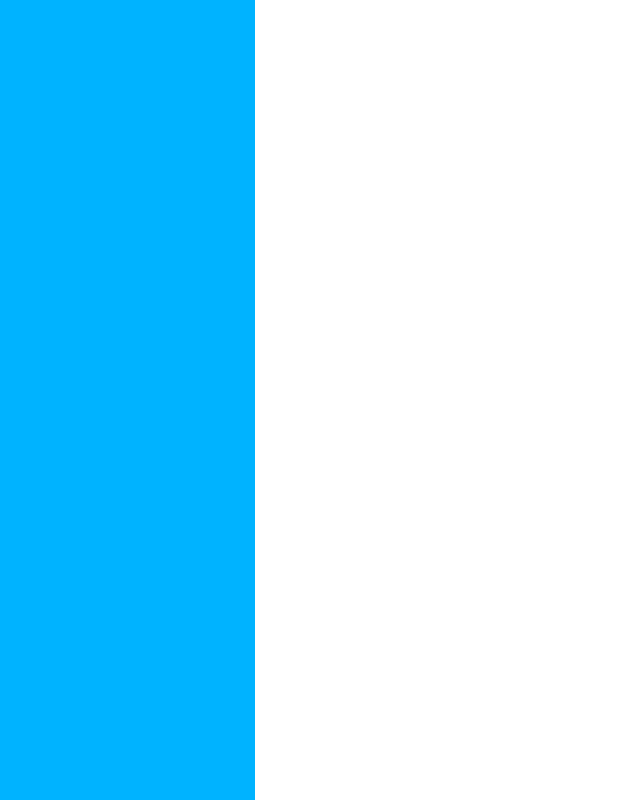
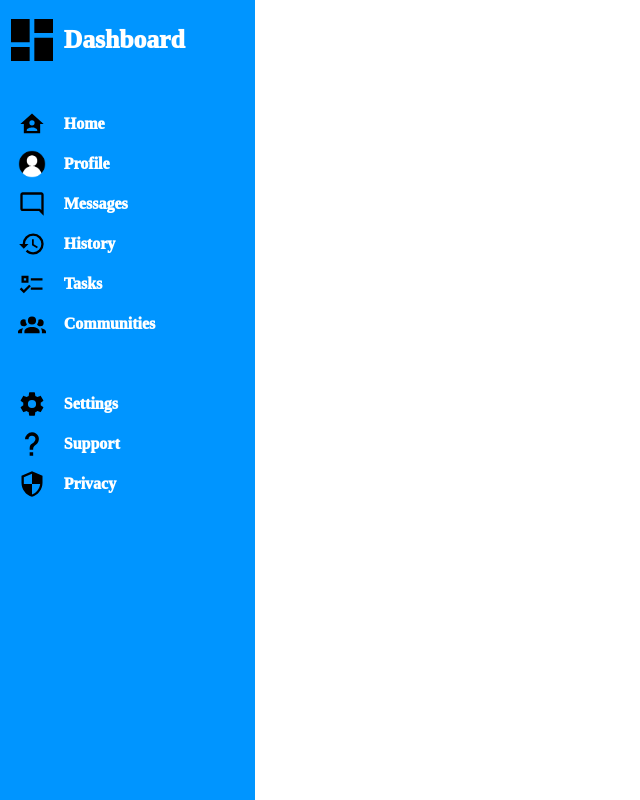
Before and after one commit to MathoVerse100/odin-admin-dashboard, a plain HTML site: page index.html in a window 1280 px wide. Shown: the whole page, without its empty margins (0-640 px from the left). Drawn offline with Linux system fonts and the light colour scheme.

Commit message:
Added the sidebar grid structure along with the appropraite styling and content

```diff
--- a/index.html
+++ b/index.html
@@ -8,11 +8,54 @@
 </head>
 <body>
     <div class="sidebar">
+        <div class="icon icon-1">
+          <img src="./images/view-dashboard.svg">
+        </div>
+        <div class="icon icon-2">Dashboard</div>
+        <div class="icon icon-3"></div>
+        <div class="icon icon-4"></div>
+        <div class="icon icon-5">
+          <img src="./images/home-account.svg">
+        </div>
+        <div class="icon icon-6">Home</div>
+        <div class="icon icon-7">
+          <img src="./images/profile.png">
+        </div>
+        <div class="icon icon-8">Profile</div>
+        <div class="icon icon-9">
+          <img src="./images/message-reply-outline.svg">
+        </div>
+        <div class="icon icon-10">Messages</div>
+        <div class="icon icon-11">
+          <img src="./images/history.svg">
+        </div>
+        <div class="icon icon-12">History</div>
+        <div class="icon icon-13">
+          <img src="./images/format-list-checks.svg">
+        </div>
+        <div class="icon icon-14">Tasks</div>
+        <div class="icon icon-15">
+          <img src="./images/account-group.svg">
+        </div>
+        <div class="icon icon-16">Communities</div>
+        <div class="icon icon-17"></div>
+        <div class="icon icon-18"></div>
+        <div class="icon icon-19">
+          <img src="./images/cog.svg">
+        </div>
+        <div class="icon icon-20">Settings</div>
+        <div class="icon icon-21">
+          <img src="./images/help.svg">
+        </div>
+        <div class="icon icon-22">Support</div>
+        <div class="icon icon-23">
+          <img src="./images/security.svg">
+        </div>
+        <div class="icon icon-24">Privacy</div>
+      </div>
 
-    </div>
+      <div class="header"></div>
 
-    <div class="header"></div>
-
-    <div class="content"></div>
+      <div class="article"></div>
 </body>
 </html>
--- a/style.css
+++ b/style.css
@@ -18,13 +18,41 @@ body {
 
 .sidebar {
     grid-area: sidebar;
-    background-color: rgb(0, 179, 255);
+    background-color: rgb(0, 149, 255);
 
-}
+    display: grid;
+    grid-template-columns: 1fr 3fr;
+    grid-template-rows: 10% 3% repeat(10, 5%);
+  }
 
-.header {
-    grid-area: header;
-}
+  .sidebar img {
+    height: 70%;
+    width: auto;
+    object-fit: cover;
+  }
+
+  .icon {
+    display: flex;
+    align-items: center;
+    box-sizing: border-box;
+
+    padding: 0;
+    font-weight: 1000;
+    color: white;
+  }
+
+  .icon:nth-child(odd) {
+    justify-self: center;
+  }
+
+  .icon:nth-child(even) {
+    font-size: clamp(16px, 1.25vw, 1.25vw);
+  }
+
+  .icon:nth-child(2) {
+    font-size: clamp(1.5rem, 2vw, 2vw);;
+  }
+
 
 .content {
     grid-area: article;
```
